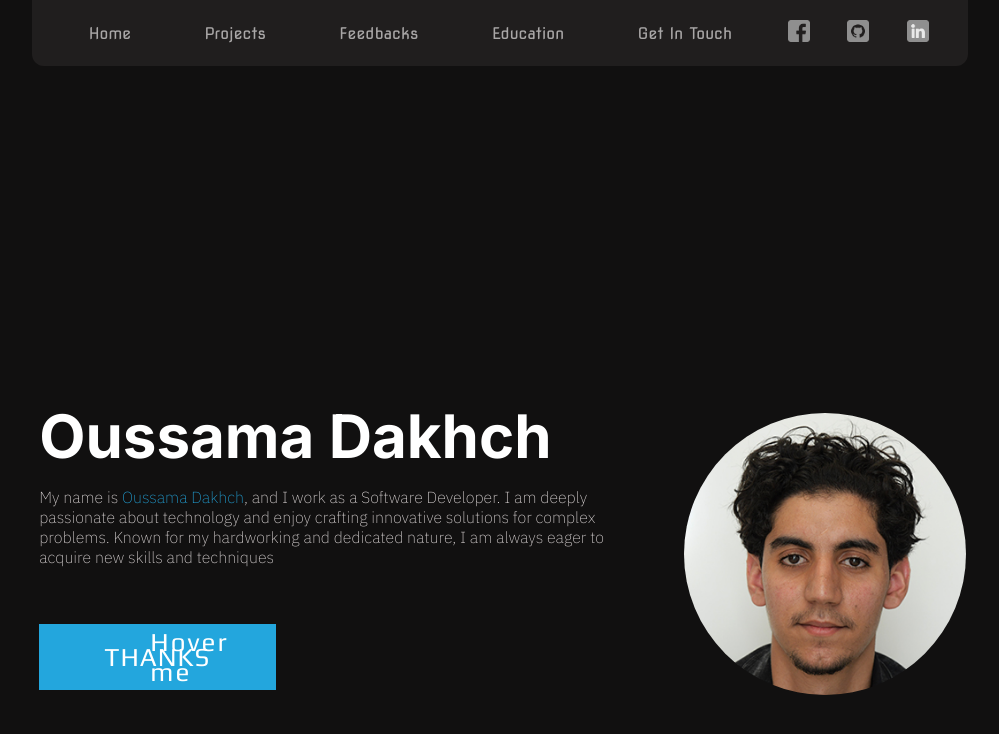
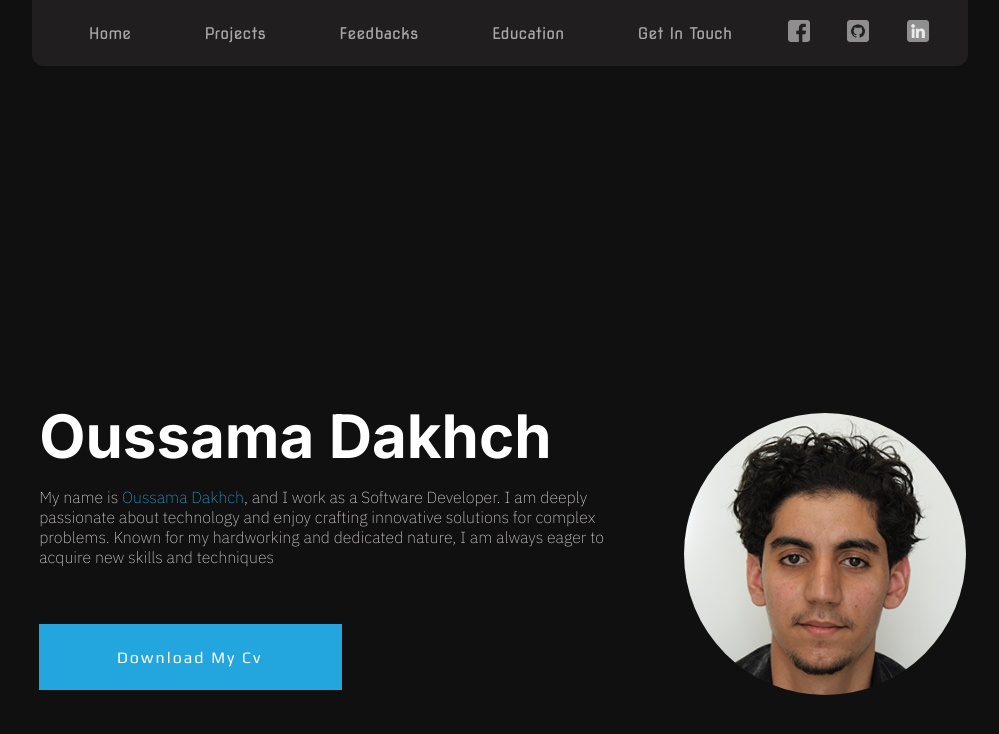
Before and after one commit to DakhchOussama/portfolio, a Next.js app: page / in a window 1280 px wide. Shown: the top 734 px of the page, without its empty margins (140-1139 px from the left). Built offline with nearby package versions, Linux system fonts and the light colour scheme; a web font is replaced by a local one.

Commit message:
finish animation of section button

```diff
--- a/src/app/Components/Section.tsx
+++ b/src/app/Components/Section.tsx
@@ -5,22 +5,6 @@ export default function Section(){
 
     return (
         <>
-        <script src="https://cdnjs.cloudflare.com/ajax/libs/three.js/r121/three.min.js"></script>
-        <script src="https://cdn.jsdelivr.net/npm/vanta@latest/dist/vanta.net.min.js"></script>
-        {/* <script src="three.r134.min.js"></script>
-            <script src="vanta.net.min.js"></script>
-            <script>
-            VANTA.NET({
-              el: ".identication",
-              mouseControls: true,
-              touchControls: true,
-              gyroControls: false,
-              minHeight: 200.00,
-              minWidth: 200.00,
-              scale: 1.00,
-              scaleMobile: 1.00
-        })
-        </script> */}
             <div className="identication">
                 <div className="identification-center">
                     <div className="identification-center-name">
@@ -29,14 +13,13 @@ export default function Section(){
                         <p>My name is <span>Oussama Dakhch</span>, and I work as a Software Developer. I am deeply passionate about technology and enjoy crafting innovative solutions for complex problems. Known for my hardworking and dedicated nature, I am always eager to acquire new skills and techniques</p>
                         </div>
                         <div className="identification-center-buttom">
-                            <a className='button-link' href='#'>
+                            <a className='button-link' href='#' data-text="Download My Cv">
                             <span>T</span>
-                            <span>H</span>
-                            <span>A</span>
-                            <span>N</span>
-                            <span>K</span>
-                            <span>S</span>
-                            <p>Hover me</p>
+                            <span>h</span>
+                            <span>a</span>
+                            <span>n</span>
+                            <span>k</span>
+                            <span>s</span>
                             </a>
                         </div>
                     </div>
--- a/src/app/globals.css
+++ b/src/app/globals.css
@@ -144,33 +144,76 @@ nav{
 .identification-center-buttom a {
   color: white;
   display: flex;
-  font-size: 26px;
   text-decoration: none;
   background-color: #23a6dd;
-  width: 6cm;
+  width: calc(8cm - 10px);
   height: 56px;
-  /* color: white; */
   display: flex;
   align-items: center;
   padding: 5px;
-  letter-spacing: 2px;
+  justify-content: flex-end;
+  font-family: 'Play', sans-serif;
 }
 
-.identification-center-buttom span,
-.identification-center-buttom p{
+.identification-center-buttom span{
     color: white;
     font-family: 'Play', sans-serif;
 }
 
-.button-link span{
-      min-width: 0.3em;
-      display: inline-block;
-      text-transform: uppercase;
-      transition: 0.25s cubic-bezier(0.5, -1, 0.5, 2);
-      /* opacity: 0; */
-      transform: translate(0. -20px);
-      position: relative;
-      left: 60px;
+.button-link span {
+  min-width: 0.3em;
+  display: inline-block;
+  transition: 0.4s cubic-bezier(0.51, -0.57, 0, 1.39);
+  opacity: 0;
+  position: relative;
+  right: 100px;
+  letter-spacing: 2px;
+  transform: translate(0, -20px);
+  font-size: 23px;
+}
+
+.button-link::before {
+  content: attr(data-text);
+  transition: 0.25s cubic-bezier(0.5, -1, 0.5, 2);
+  letter-spacing: 2px;
+  opacity: 1;
+  transform: translate(0, 0px);
+  position: relative;
+  left: 13px;
+}
+
+.button-link:hover:before, .button-link:focus:before{
+    opacity: 0;
+    transform:  translate(0, 20px);
+}
+
+.button-link:hover span, .button-link:focus span{
+  opacity: 1;
+  transform: translate(0, 0px);
+}
+
+.button-link:hover span:nth-child(1), .button-link:focus span:nth-child(1){
+    transition-delay: 0.025s;
+}
+
+.button-link:hover span:nth-child(2), .button-link:focus span:nth-child(2){
+    transition-delay: 0.05s;
+}
+
+.button-link:hover span:nth-child(3), .button-link:focus span:nth-child(3){
+    transition-delay: 0.075s;
+}
+
+.button-link:hover span:nth-child(4), .button-link:focus span:nth-child(4){
+    transition-delay: 0.1s;
+}
+
+.button-link:hover span:nth-child(5), .button-link:focus span:nth-child(5){
+    transition-delay: 0.125s;
+}
+
+.button-link:hover span:nth-child(6), .button-link:focus span:nth-child(6){
+    transition-delay: 0.15s;
 }
 
 .identification-center-buttom-bg {
```
